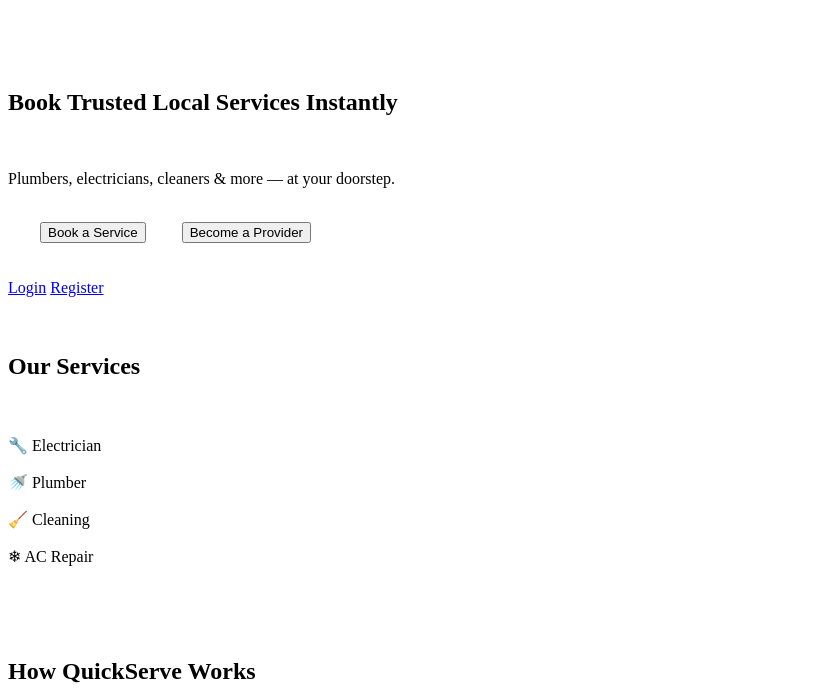
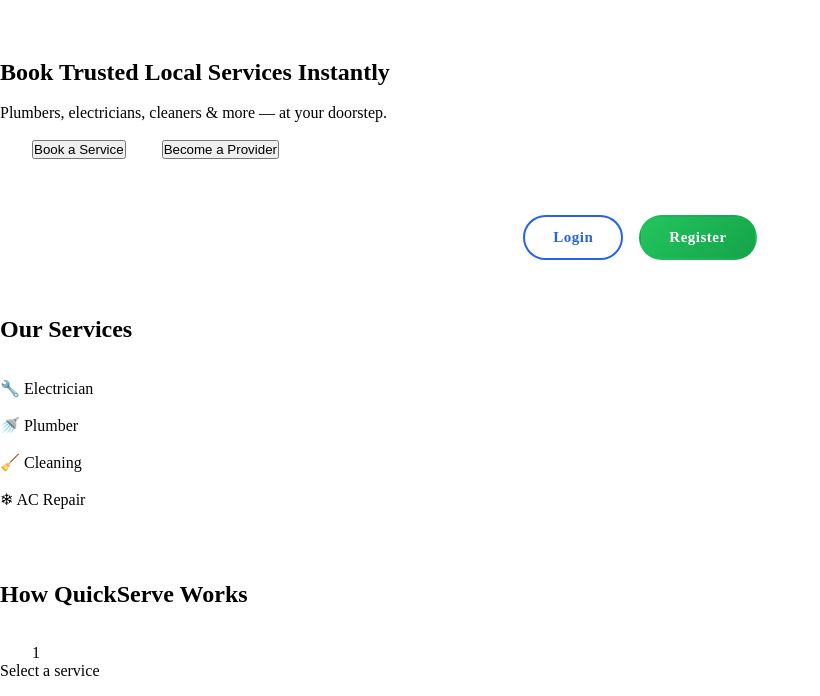
Before and after one commit to manoj-cse6/QuickServe, a plain HTML site: page Index.html in a window 1280 px wide. Shown: the part 104-800 px from the top of the page, without its empty margins (0-820 px from the left). Drawn offline with Linux system fonts and the light colour scheme; files that its build step writes are made by us from their sources; a script that the page names is missing.

Commit message:
Update index.html

```diff
--- a/Index.html
+++ b/Index.html
@@ -4,8 +4,8 @@
   <meta charset="UTF-8" />
   <meta name="viewport" content="width=device-width, initial-scale=1.0"/>
   <title>QuickServe | Local Services On Demand</title>
-  <link rel="stylesheet" href="style.css" />
-<link rel="stylesheet" href="css/style.css">
+  <link rel="stylesheet" href="styles.css" />
+<link rel="stylesheet" href="css/styles.css">
 </head>
 <body>
 
```
